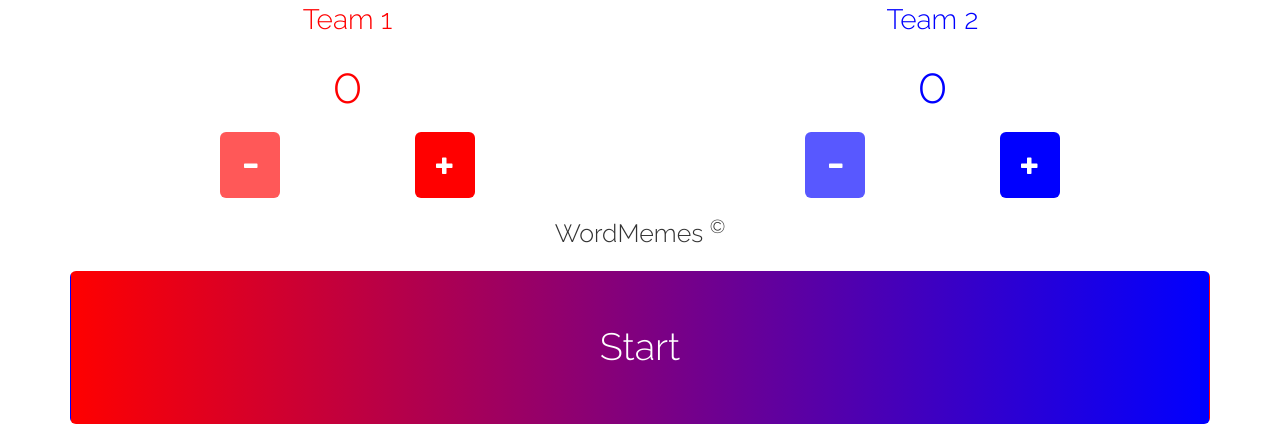
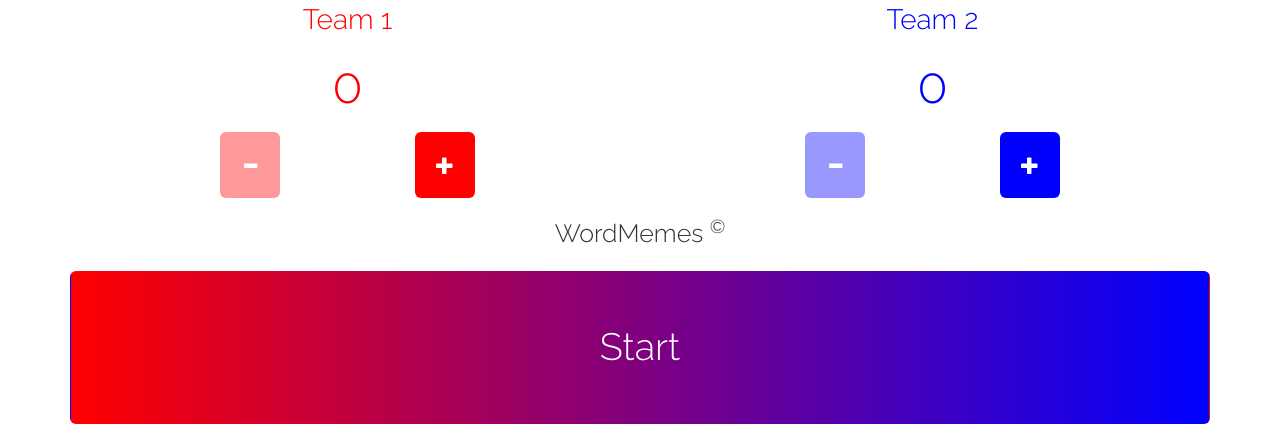
Before and after one commit to MRemetz/wordmemes, a Flask app: page / in a window 1280 px wide. Shown: the top 438 px of the page. Run offline with Flask 2, Linux system fonts and the light colour scheme; some libraries are stand-ins or nearby versions.

Commit message:
Fixed when - button should be disabled

```diff
--- a/static/css/style.css
+++ b/static/css/style.css
@@ -20,16 +20,25 @@ p.team-2-score {
     font-size: 50;
 }
 
-span.team-1 {
+button.team-1 {
+    cursor: default;
     background-color:red;
     padding: 20 20 20 20;
     color:white;
+    opacity: 1;
 }
 
-span.team-2 {
+button.team-2 {
+    cursor: default;
     background-color:blue;
     padding: 20 20 20 20;
     color:white;
+    opacity: 1;
+}
+
+.btn.disabled, .btn[disabled] {
+    cursor: not-allowed;
+    opacity: .4;
 }
 
 p.word-box {
--- a/static/js/main.js
+++ b/static/js/main.js
@@ -16,15 +16,25 @@ function updateWord(){
 }
 
 function increment(obj){
-    if(obj.id == "team-1-plus")
+    if(obj.id == "team-1-plus"){
         document.getElementById("team-1-score").innerHTML = ++teamOneScore;
-    else if(obj.id == "team-2-plus")
+        document.getElementById("team-1-minus").disabled = false;
+    }
+    else if(obj.id == "team-2-plus"){
         document.getElementById("team-2-score").innerHTML = ++teamTwoScore;
+        document.getElementById("team-2-minus").disabled = false;
+    }
 }
 
 function decrement(obj){
-    if(obj.id == "team-1-minus")
+    if(obj.id == "team-1-minus"){
         document.getElementById("team-1-score").innerHTML = --teamOneScore;
-    else if(obj.id == "team-2-minus")
+        if(teamOneScore == 0)
+            document.getElementById("team-1-minus").disabled = true;
+    }
+    else if(obj.id == "team-2-minus"){
         document.getElementById("team-2-score").innerHTML = --teamTwoScore;
+        if(teamTwoScore == 0)
+            document.getElementById("team-2-minus").disabled = true;
+    }
 }
--- a/templates/index.html
+++ b/templates/index.html
@@ -49,19 +49,19 @@
                 <div class="col-md-1"></div>
 
                 <div class="col-md-2 col-xs-3">
-                    <span id="team-1-minus" class="team-1 btn btn-lg glyphicon glyphicon-minus" disabled="true" onclick="decrement(this)"></span>
+                    <button id="team-1-minus" class="team-1 btn btn-lg glyphicon glyphicon-minus" disabled="true" onclick="decrement(this)"></button>
                 </div>
                 <div class="col-md-2 col-xs-3">
-                    <span id="team-1-plus" class="team-1 btn btn-lg glyphicon glyphicon-plus" onclick="increment(this)"></span>
+                    <button id="team-1-plus" class="team-1 btn btn-lg glyphicon glyphicon-plus" onclick="increment(this)"></button>
                 </div>
 
                 <div class="col-md-2"></div>
 
                 <div class="col-md-2 col-xs-3">
-                    <span id="team-2-minus" class="team-2 btn btn-lg glyphicon glyphicon-minus" disabled="true" onclick="decrement(this)"></span>
+                    <button id="team-2-minus" class="team-2 btn btn-lg glyphicon glyphicon-minus" disabled="true" onclick="decrement(this)"></button>
                 </div>
                 <div class="col-md-2 col-xs-3">
-                    <span id="team-2-plus" class="team-2 btn btn-lg glyphicon glyphicon-plus" onclick="increment(this)"></span>
+                    <button id="team-2-plus" class="team-2 btn btn-lg glyphicon glyphicon-plus" onclick="increment(this)"></button>
                 </div>
 
                 <div class="col-md-1"></div>
```
